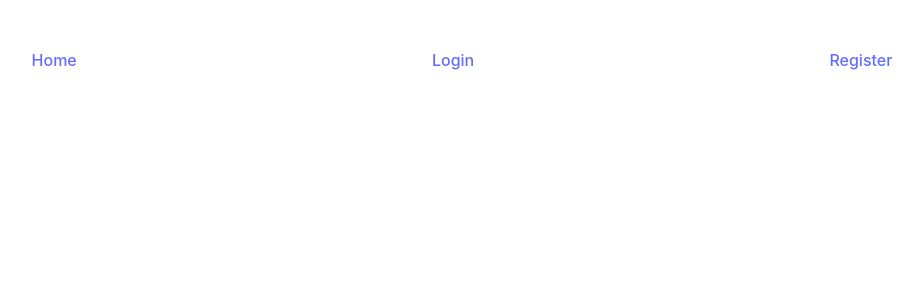
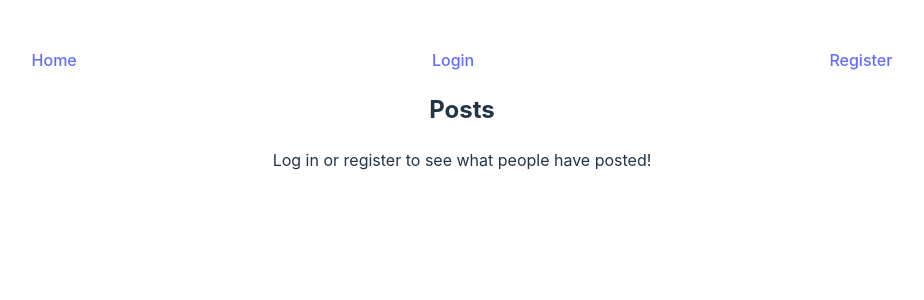
Before and after one commit to artem-ine/minisocialnetwork, a React (Vite) app: page / in a window 1280 px wide. Shown: the top 300 px of the page, without its empty margins (178-1102 px from the left). Built offline with nearby package versions, Linux system fonts and the light colour scheme.

Commit message:
log off display

```diff
--- a/src/components/posts/DisplayPost.jsx
+++ b/src/components/posts/DisplayPost.jsx
@@ -63,7 +63,7 @@ function DisplayPost() {
             </div>
           ))
       ) : (
-        <p>No posts to display.</p>
+        <p>Log in or register to see what people have posted!</p>
       )}
     </div>
   );
--- a/src/pages/home.jsx
+++ b/src/pages/home.jsx
@@ -32,7 +32,7 @@ function Home() {
           <CreatePost onPostCreated={handlePostCreated} />
         </div>
       )}
-      {auth.isAuthenticated && <DisplayPost posts={posts} />}
+      <DisplayPost posts={posts} />
     </div>
   );
 }
--- a/src/pages/user.jsx
+++ b/src/pages/user.jsx
@@ -42,7 +42,7 @@ function UserProfile() {
 
           // Fetch user posts
           const postsResponse = await fetch(
-            `http://localhost:1337/api/posts?user.id=${userData[0].id}`,
+            `http://localhost:1337/api/posts?user.id=${userProfile.id}&populate=*`,
             {
               method: "GET",
               headers: {
@@ -67,7 +67,7 @@ function UserProfile() {
     };
 
     fetchData();
-  }, [auth.isAuthenticated, auth.token, username, jwtToken]);
+  }, [auth.isAuthenticated, auth.token, username, jwtToken, userProfile.id]);
 
   return (
     <div>
```
